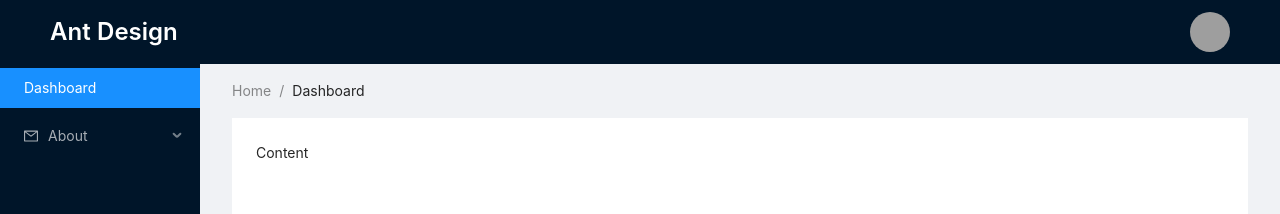
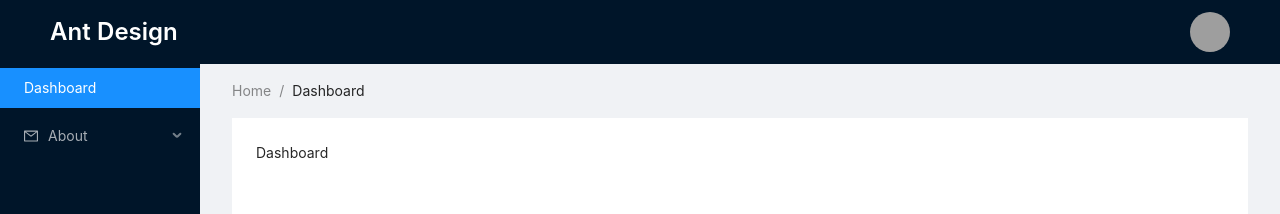
Before and after one commit to cunhamuril/pocs, a React (Create React App) app: page / in a window 1280 px wide. Shown: the top 214 px of the page. Built offline with nearby package versions, Linux system fonts and the light colour scheme; grey boxes are pictures that could not be loaded.

Commit message:
feat: 🎸 (Routes) add react router dom

```diff
--- a/package.json
+++ b/package.json
@@ -10,6 +10,7 @@
     "antd": "^4.1.1",
     "react": "^16.13.1",
     "react-dom": "^16.13.1",
+    "react-router-dom": "^5.1.2",
     "react-scripts": "3.4.1"
   },
   "scripts": {
--- a/src/App.jsx
+++ b/src/App.jsx
@@ -1,75 +1,18 @@
 import React from "react";
+import { BrowserRouter } from "react-router-dom";
 
-import { Layout, Avatar, Menu, Breadcrumb } from "antd";
-import Title from "antd/lib/typography/Title";
-import { MailOutlined } from "@ant-design/icons";
+import Layout from "./components/Layout";
 
-import "./theme/global.css";
-
-const { Header, Footer, Sider, Content } = Layout;
+import Routes from "./routes";
 
 function App() {
   return (
     <div className="App">
-      <Layout>
-        {/* HEADER */}
-        <Header className="flex items-center justify-between">
-          <Title level={3} style={{ color: "#FFF", margin: 0 }}>
-            Ant Design
-          </Title>
-          <Avatar
-            size="large"
-            src="https://api.adorable.io/avatars/285/cunha.png"
-          />
-        </Header>
-
-        <Layout className="min-h-screen">
-          {/* SIDE MENU */}
-          <Sider>
-            <Menu
-              defaultOpenKeys={["dashboard"]}
-              defaultSelectedKeys={["dashboard"]}
-              mode="inline"
-              theme="dark"
-            >
-              <Menu.Item key="dashboard">Dashboard</Menu.Item>
-
-              <Menu.SubMenu
-                title={
-                  <span>
-                    <MailOutlined />
-                    <span>About</span>
-                  </span>
-                }
-              >
-                <Menu.ItemGroup title="About US">
-                  <Menu.Item>Location 1</Menu.Item>
-                </Menu.ItemGroup>
-              </Menu.SubMenu>
-            </Menu>
-          </Sider>
-
-          {/* MAIN */}
-          <Layout>
-            {/* CONTENT */}
-            <Content className="px-8">
-              <Breadcrumb className="py-4">
-                <Breadcrumb.Item>Home</Breadcrumb.Item>
-                <Breadcrumb.Item>Dashboard</Breadcrumb.Item>
-              </Breadcrumb>
-
-              <div className="bg-white p-6" style={{ minHeight: 580 }}>
-                Content
-              </div>
-            </Content>
-
-            {/* FOOTER */}
-            <Footer className="text-center">
-              Ant Design Layout Example Created by Murilo Cunha
-            </Footer>
-          </Layout>
+      <BrowserRouter>
+        <Layout>
+          <Routes />
         </Layout>
-      </Layout>
+      </BrowserRouter>
     </div>
   );
 }
--- /dev/null
+++ b/src/components/Layout/index.jsx
@@ -0,0 +1,66 @@
+import React from "react";
+import { Layout, Avatar, Menu } from "antd";
+import Title from "antd/lib/typography/Title";
+import { MailOutlined } from "@ant-design/icons";
+import { Link } from "react-router-dom";
+
+import "../../theme/global.css";
+
+const { Header, Footer, Sider, Content } = Layout;
+
+export default ({ children }) => {
+  return (
+    <Layout>
+      {/* HEADER */}
+      <Header className="flex items-center justify-between">
+        <Title level={3} style={{ color: "#FFF", margin: 0 }}>
+          Ant Design
+        </Title>
+        <Avatar
+          size="large"
+          src="https://api.adorable.io/avatars/285/cunha.png"
+        />
+      </Header>
+
+      <Layout className="min-h-screen">
+        {/* SIDE MENU */}
+        <Sider>
+          <Menu
+            defaultOpenKeys={["dashboard"]}
+            defaultSelectedKeys={["dashboard"]}
+            mode="inline"
+            theme="dark"
+          >
+            <Menu.Item key="dashboard">
+              <Link to="/">Dashboard</Link>
+            </Menu.Item>
+
+            <Menu.SubMenu
+              title={
+                <span>
+                  <MailOutlined />
+                  <span>About</span>
+                </span>
+              }
+            >
+              <Menu.ItemGroup title="About US">
+                <Menu.Item>Location 1</Menu.Item>
+              </Menu.ItemGroup>
+            </Menu.SubMenu>
+          </Menu>
+        </Sider>
+
+        {/* MAIN */}
+        <Layout>
+          {/* CONTENT */}
+          <Content className="px-8">{children}</Content>
+
+          {/* FOOTER */}
+          <Footer className="text-center">
+            Ant Design Layout Example Created by Murilo Cunha
+          </Footer>
+        </Layout>
+      </Layout>
+    </Layout>
+  );
+};
--- /dev/null
+++ b/src/pages/Dashboard/index.jsx
@@ -0,0 +1,19 @@
+import React from "react";
+import { Breadcrumb } from "antd";
+
+const Dashboard = () => {
+  return (
+    <>
+      <Breadcrumb className="py-4">
+        <Breadcrumb.Item>Home</Breadcrumb.Item>
+        <Breadcrumb.Item>Dashboard</Breadcrumb.Item>
+      </Breadcrumb>
+
+      <div className="bg-white p-6" style={{ minHeight: 580 }}>
+        <h1>Dashboard</h1>
+      </div>
+    </>
+  );
+};
+
+export default Dashboard;
--- /dev/null
+++ b/src/routes.jsx
@@ -0,0 +1,10 @@
+import React from "react";
+import { Switch, Route } from "react-router-dom";
+
+import Dashboard from "./pages/Dashboard";
+
+export default () => (
+  <Switch>
+    <Route path="/" exact component={Dashboard} />
+  </Switch>
+);
```
Also changed, not shown: 1 other file (tests, documents, lock files or other folders).
